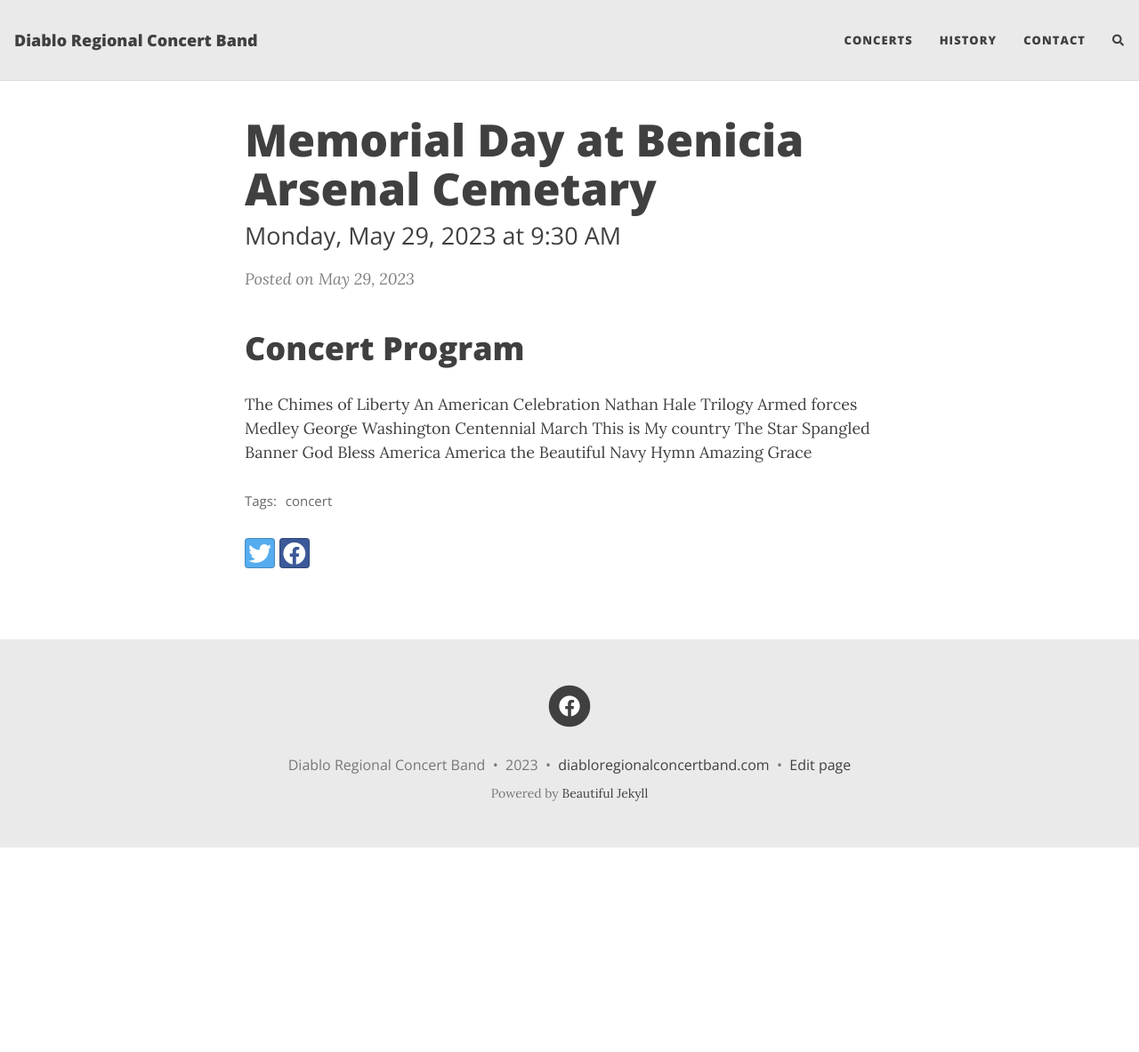
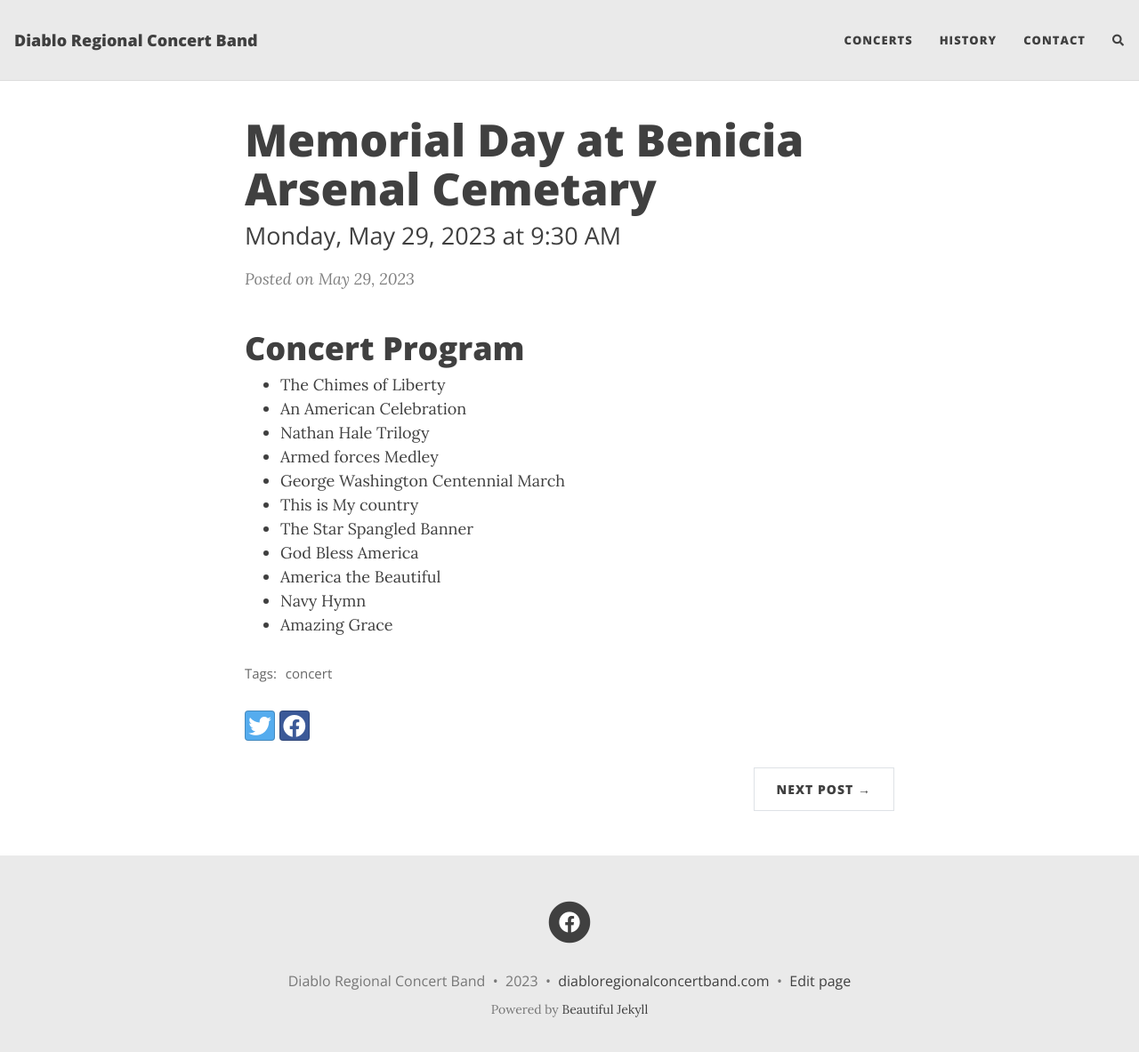
Before and after one commit to myronalam/drcb, a Jekyll site: the page built from _posts/2023-05-29-Memorial Day.md, in a window 1280 px wide and 1196 px high. Shown: the top 1183 px of the window at 89% size. Built offline with Jekyll 4.4.1, drawn with Linux system fonts in a browser that asks for light colours; nearby versions of some CDN libraries; comment, search, counter and statistics services are not loaded.

Commit message:
new post concert at Benicia, updated header

```diff
--- a/_includes/header.html
+++ b/_includes/header.html
@@ -38,7 +38,8 @@
           {% endif %}
 
           {% if include.type == "post" %}
-            <span class="post-meta">Posted on {{ page.date | date: date_format }}</span>
+            <!-- Temporary commented this out.  See if I can make a more elegant modification later. #TODO #1 -->
+            <!--<span class="post-meta">Posted on {{ page.date | date: date_format }}</span>-->
             {% if page.last-updated %}
               <span class="post-meta">
                 <span class="d-none d-md-inline middot">&middot;</span>
--- a/_posts/2023-05-29-Memorial Day.md
+++ b/_posts/2023-05-29-Memorial Day.md
@@ -8,14 +8,14 @@ comments: true
 ---
 
 # Concert Program
-The Chimes of Liberty
-An American Celebration
-Nathan Hale Trilogy
-Armed forces Medley
-George Washington Centennial March
-This is My country
-The Star Spangled Banner
-God Bless America
-America the Beautiful
-Navy Hymn
-Amazing Grace
+- The Chimes of Liberty
+- An American Celebration
+- Nathan Hale Trilogy
+- Armed forces Medley
+- George Washington Centennial March
+- This is My country
+- The Star Spangled Banner
+- God Bless America
+- America the Beautiful
+- Navy Hymn
+- Amazing Grace
```
Also changed, not shown: _posts/2023-06-09-Spring Concert.md (added, +21 -0 lines).
